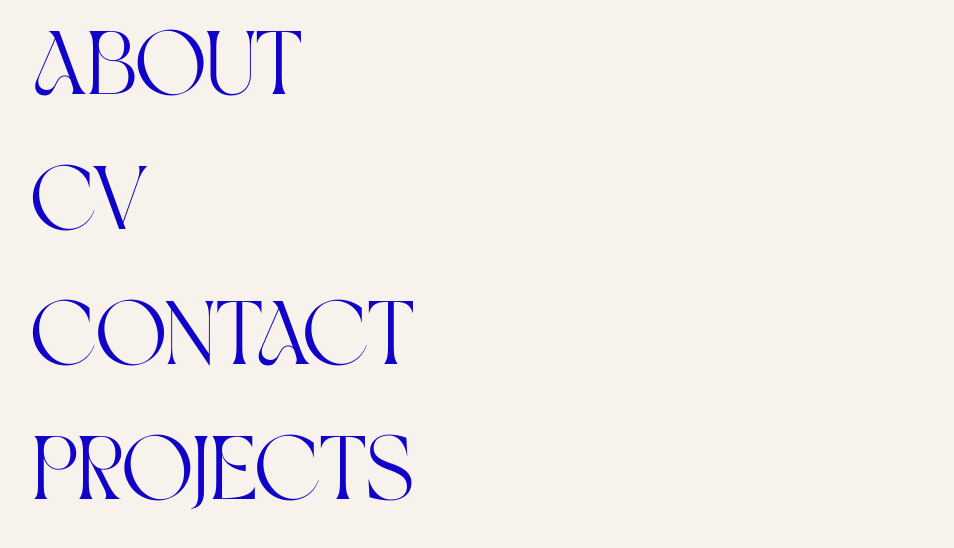
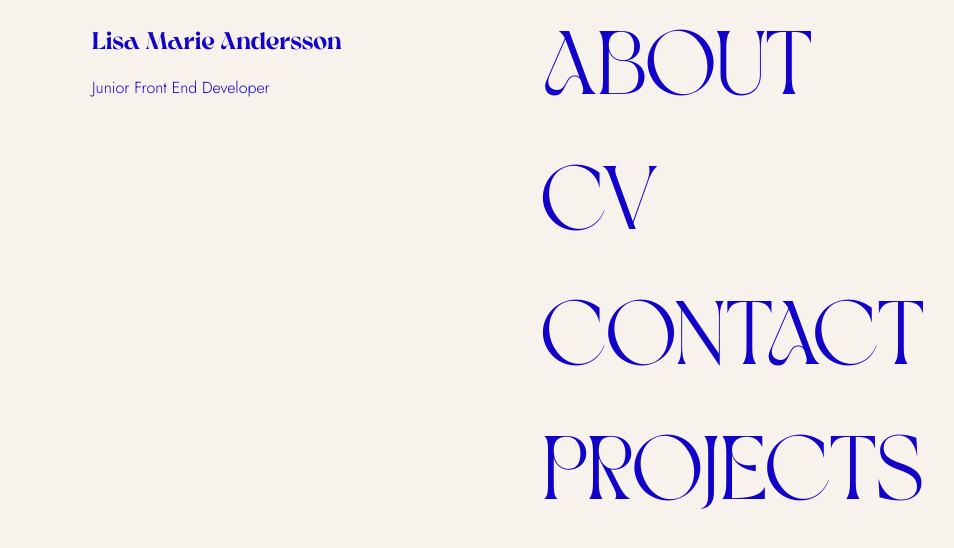
Before and after one commit to lisamarieandersson/showcase-pro, a React (Vite) app: page / in a window 1280 px wide. Shown: the top 548 px of the page, without its empty margins (28-982 px from the left). Built offline with nearby package versions, Linux system fonts and the light colour scheme.

Commit message:
add grid and components to homepage

```diff
--- /dev/null
+++ b/src/pages/home-page/HomePage.scss
@@ -0,0 +1,8 @@
+@import '../../styles/index.scss';
+@import '../../styles/mixins/content-width.scss';
+@import '../../styles/mixins/grid.scss';
+
+.homepage {
+  @include content-width;
+  @include grid;
+}
--- a/src/pages/home-page/HomePage.tsx
+++ b/src/pages/home-page/HomePage.tsx
@@ -1,10 +1,13 @@
 // HomePage.tsx
+import Intro from '../../components/intro/Intro';
 import NavigationMenu from '../../components/navigation-menu/NavigationMenu';
+import './HomePage.scss';
 
 function HomePage() {
   return (
-    <div>
+    <div className="homepage">
       {/* <h1>Home</h1> */}
+      <Intro />
       <NavigationMenu />
     </div>
   );
```
